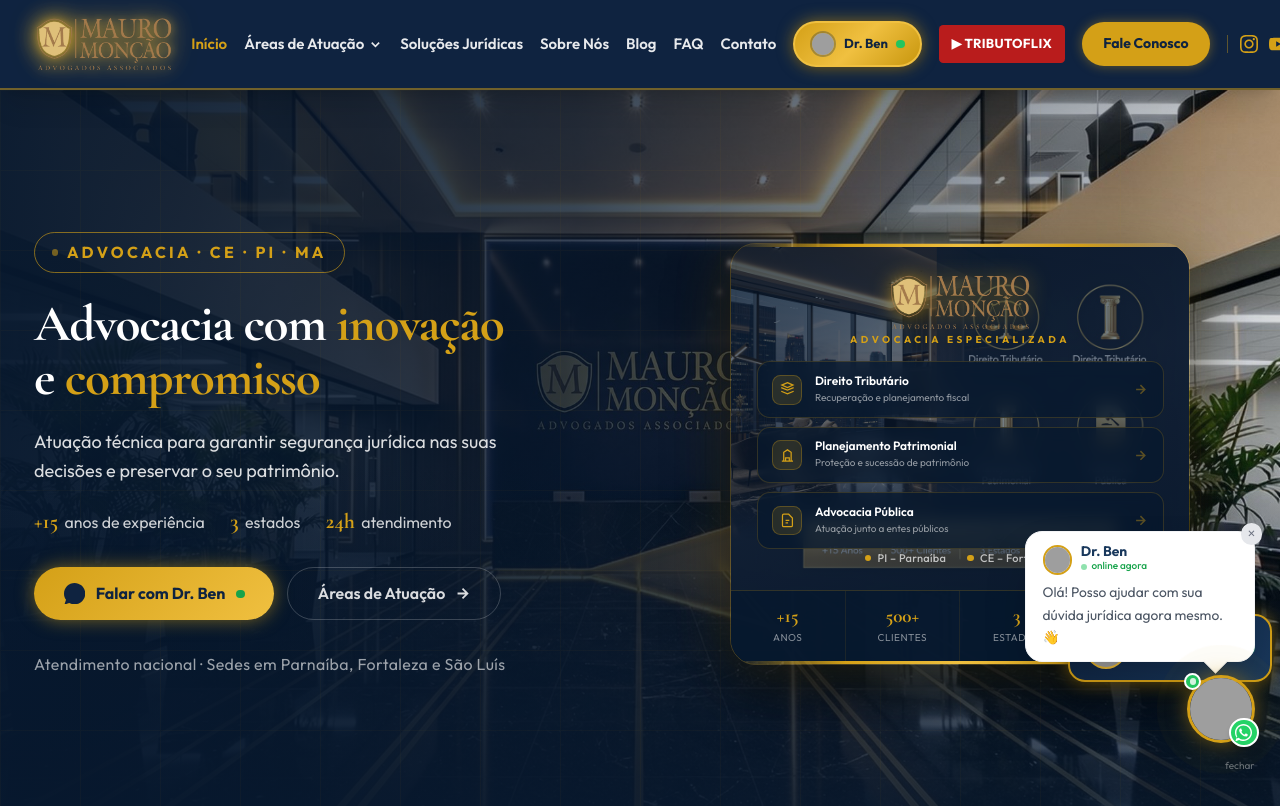
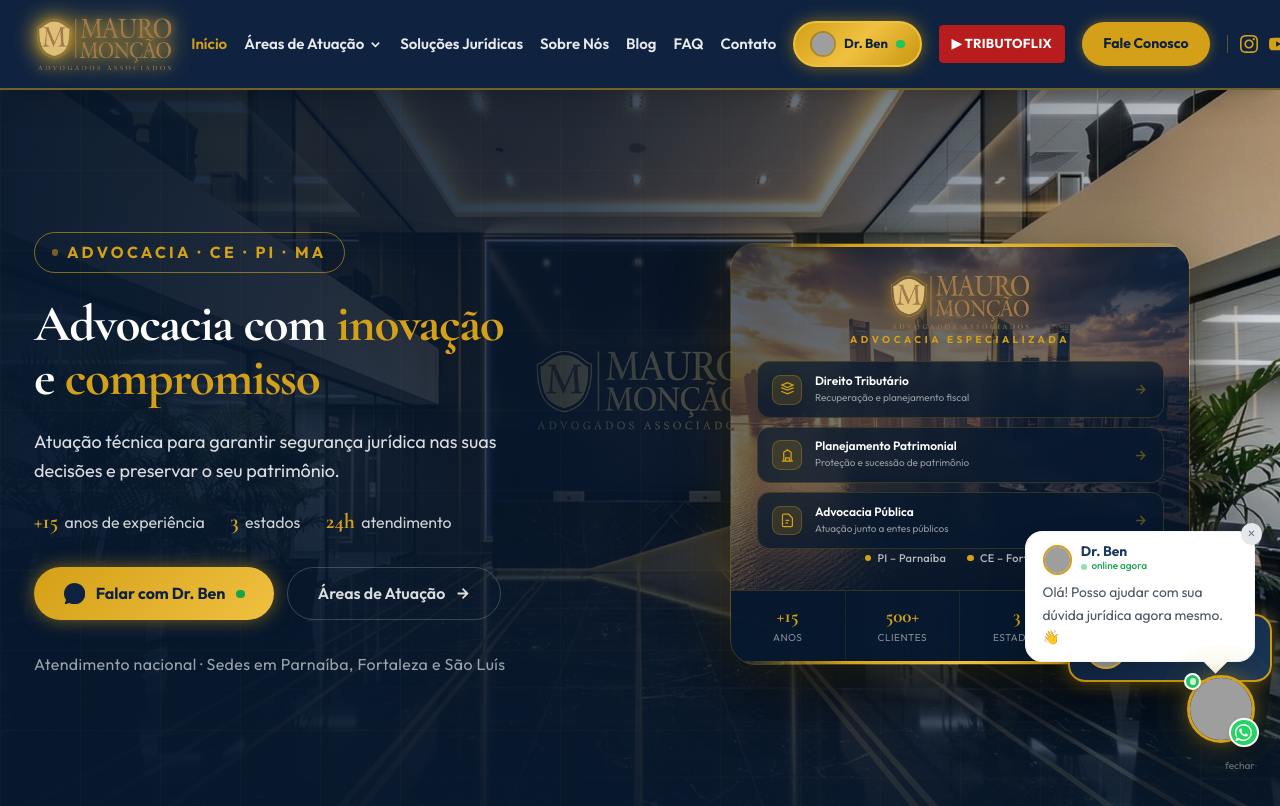
Before and after one commit to mauromoncao/mauro-site, a Next.js app: page / in a window 1280 px wide. Shown: the top 806 px of the page. Built offline with nearby package versions, Linux system fonts and the light colour scheme; grey boxes are pictures that could not be loaded.

Commit message:
feat: hero card substituído por skyline urbano horário dourado (opção 3)

```diff
--- a/src/app/page.tsx
+++ b/src/app/page.tsx
@@ -282,7 +282,7 @@
                 {/* Imagem de fundo — escritório moderno */}
                 <div className="relative" style={{ aspectRatio: '4/3' }}>
                   <img
-                    src="/hero-card-modern.jpg"
+                    src="/hero-card-office.jpg"
                     alt="Advocacia Especializada"
                     className="absolute inset-0 w-full h-full object-cover"
                   />
```
Also changed, not shown: public/hero-card-office.jpg (added).
